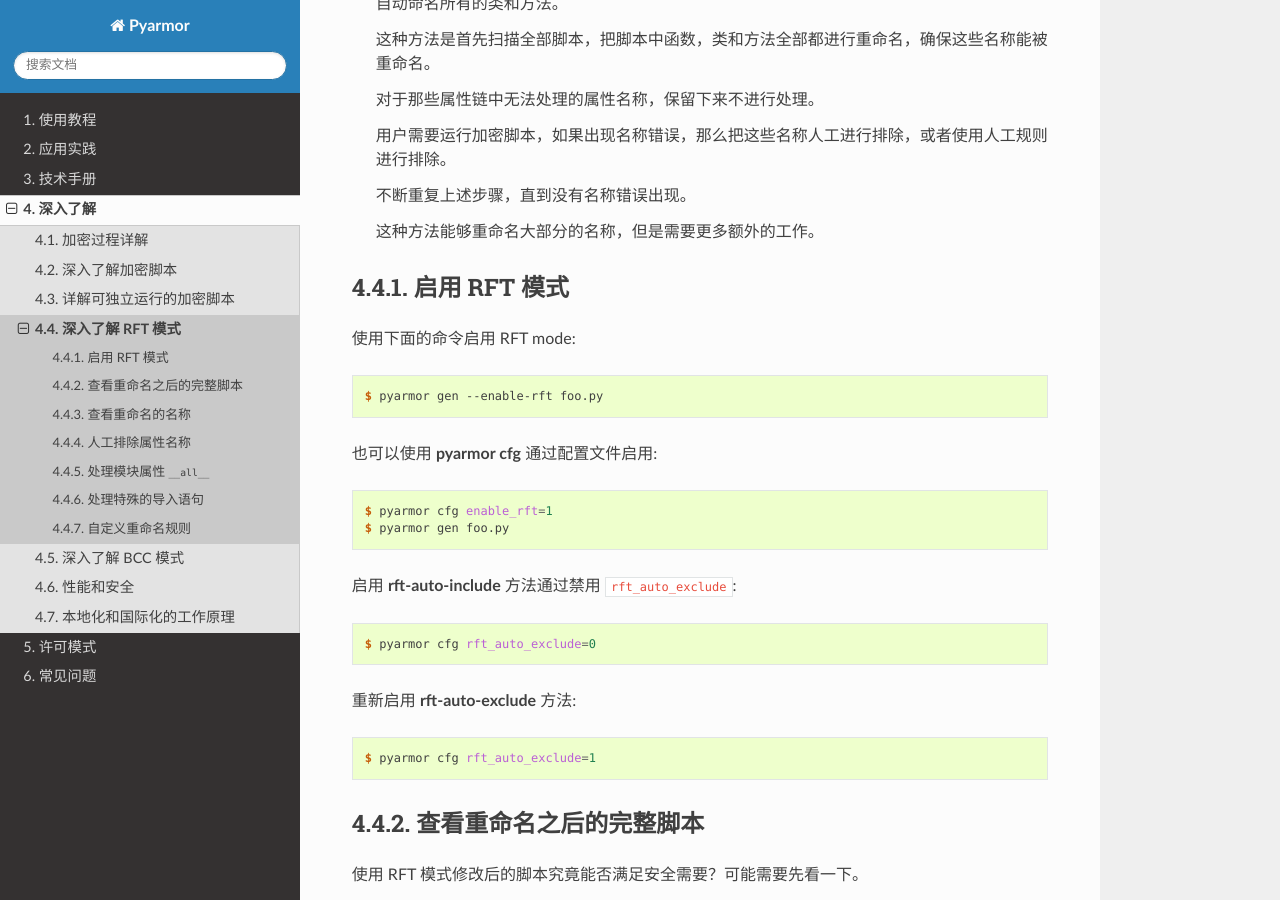
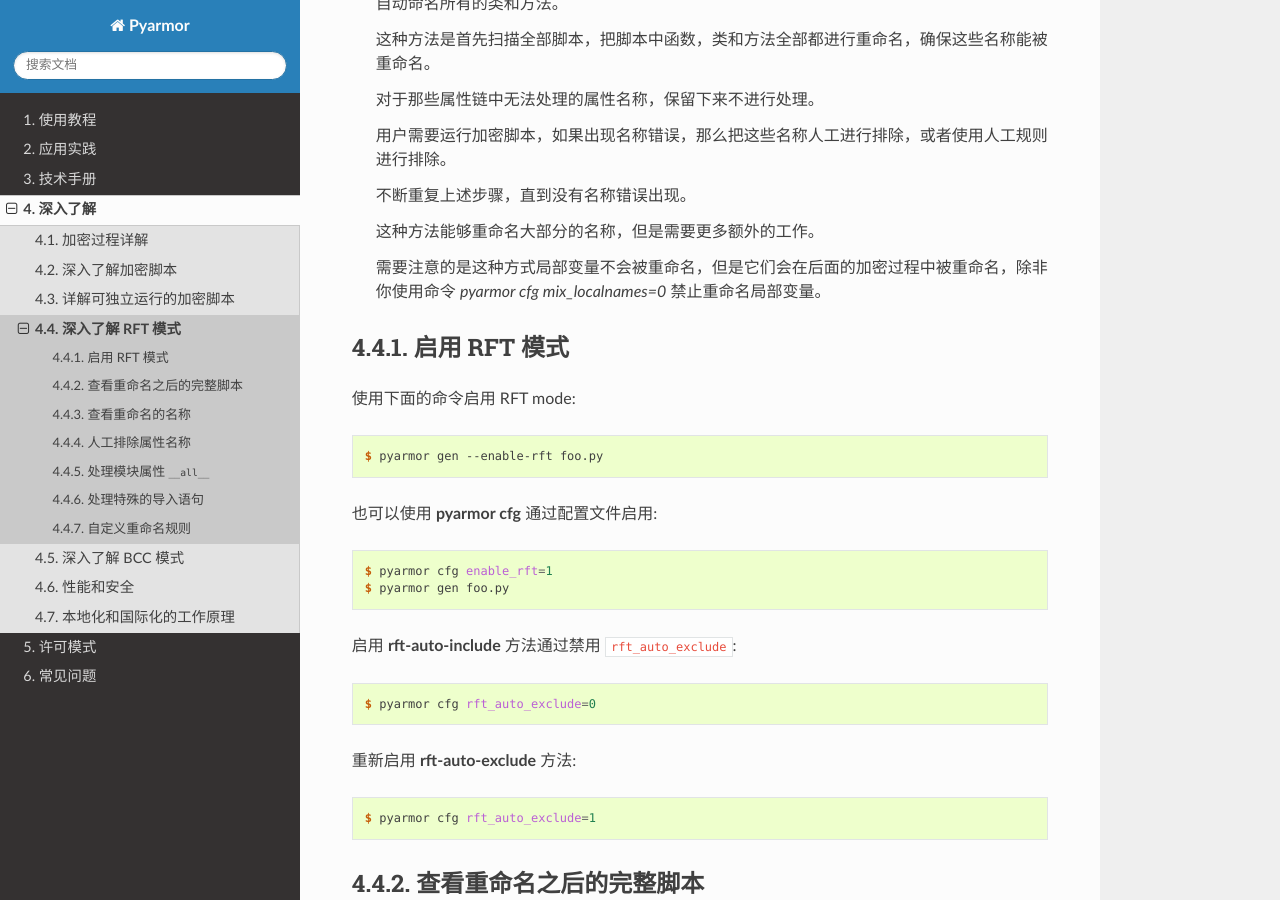
Before and after one commit to dashingsoft/pyarmor-docs-zh, a Sphinx documentation site: the page built from docs/topic/rftmode.rst, in a window 1280 px wide and 900 px high, scrolled down 1966 px. Built offline with Sphinx 7.4.7 and the Read the Docs theme 3.1.0, drawn with Linux system fonts in a browser that asks for light colours.

```diff
--- a/docs/topic/rftmode.rst
+++ b/docs/topic/rftmode.rst
@@ -81,6 +81,8 @@
   不断重复上述步骤，直到没有名称错误出现。
 
   这种方法能够重命名大部分的名称，但是需要更多额外的工作。
+
+  需要注意的是这种方式局部变量不会被重命名，但是它们会在后面的加密过程中被重命名，除非你使用命令 `pyarmor cfg mix_localnames=0` 禁止重命名局部变量。
 
 启用 RFT 模式
 =============
```
